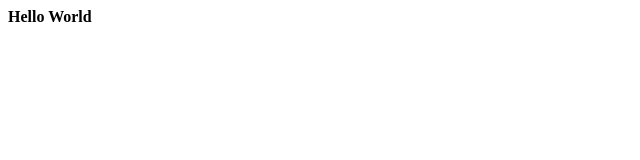
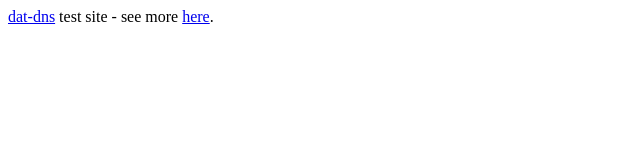
Before and after one commit to dat-ecosystem/dns-test-setup, a website: page index.html in a window 1280 px wide. Shown: the whole page, without its empty margins (0-640 px from the left). Drawn offline with Linux system fonts and the light colour scheme.

Commit message:
first setup

```diff
--- a/index.html
+++ b/index.html
@@ -1 +1 @@
-<b>Hello World</b>
+<a href="https://npmjs.com/package/dat-dns">dat-dns</a> test site - see more <a href="https://github.com/dat-ecosystem/dns-test-setup">here</a>.
```
Also changed, not shown: package.json (added, +12 -0 lines), README.md (added), 5 other files.
